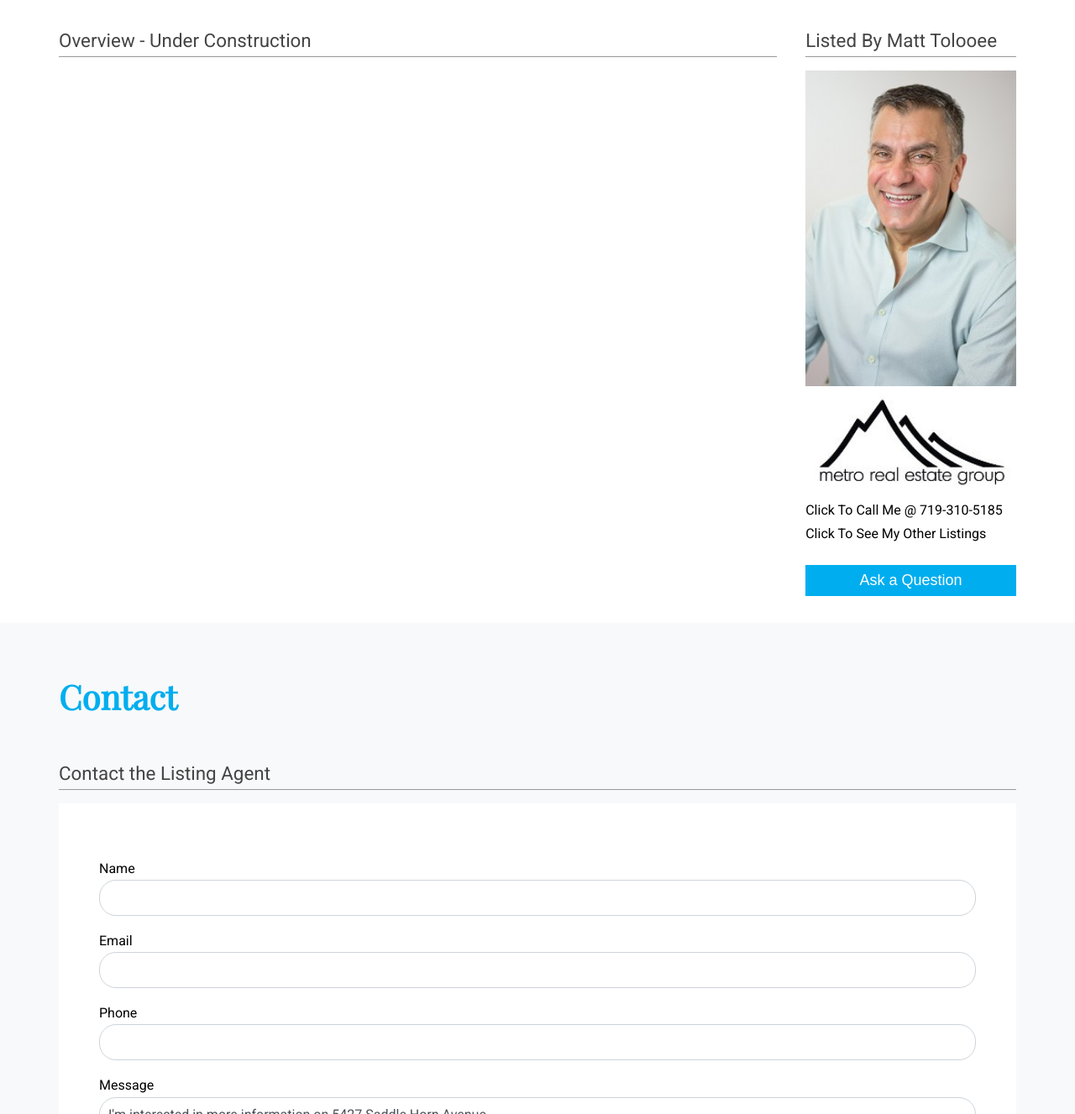
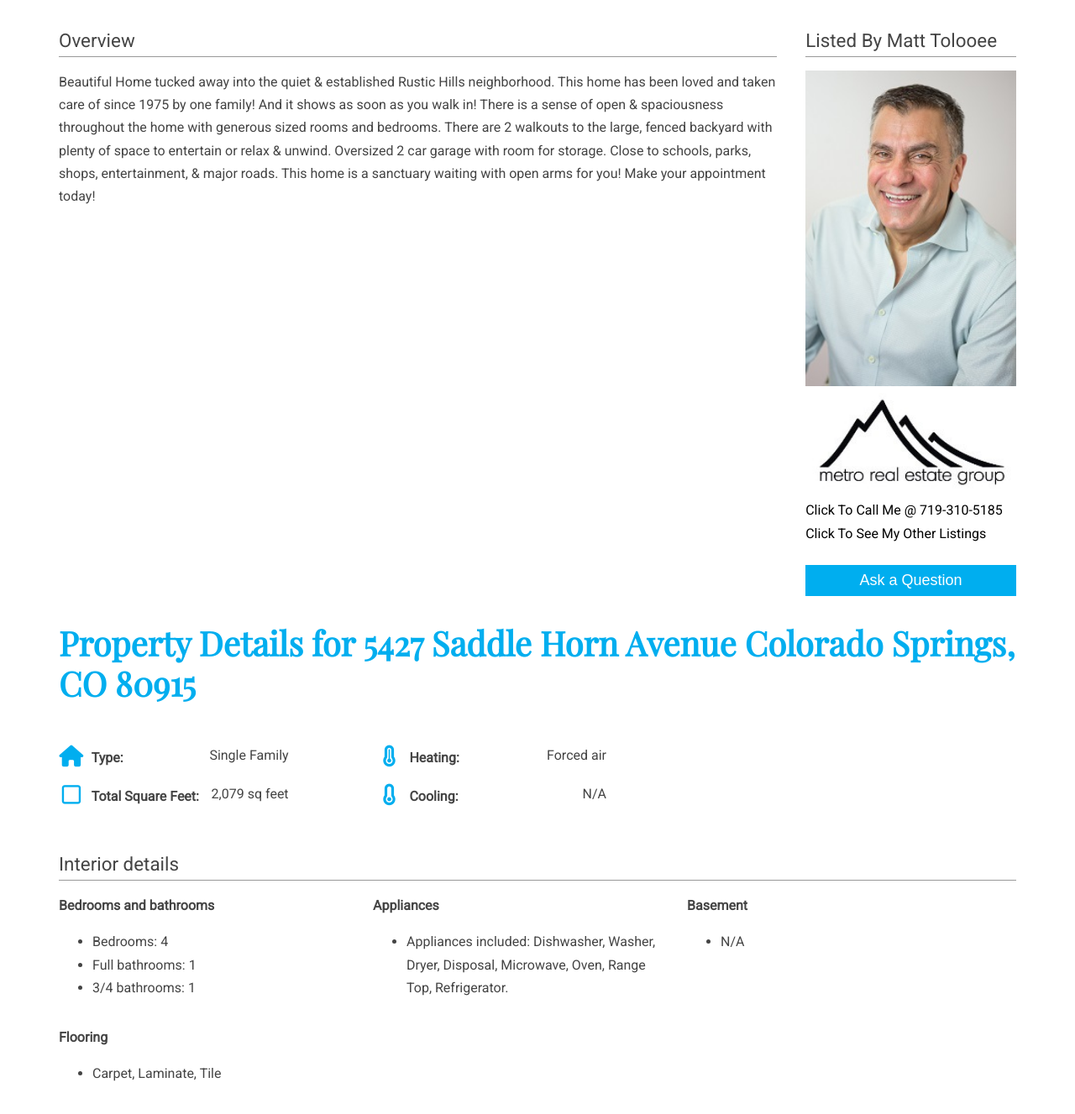
Before and after one commit to kaivont85/5427-Saddle-Horn-Ave, a plain HTML site: page index.html in a window 1280 px wide. Shown: the part 629-1956 px from the top of the page at 84% size. Drawn offline with nearby package versions, Linux system fonts and the light colour scheme; some packages are replaced by stand-ins of ours.

Commit message:
making final changes and adding description and details

```diff
--- a/index.html
+++ b/index.html
@@ -279,9 +279,16 @@
   <section id="property-description">
     <div class="flex container">
       <div class="description">
-        <h3>Overview - Under Construction</h3>
+        <h3>Overview</h3>
         <!-- <a id="right" href= "https://my.matterport.com/show/?m=c9ZKvfyrBNS">3D TOUR</a> -->
         <p>
+          Beautiful Home tucked away into the quiet & established Rustic Hills neighborhood.
+          This home has been loved and taken care of since 1975 by one family! And it shows
+          as soon as you walk in! There is a sense of open & spaciousness throughout the home
+          with generous sized rooms and bedrooms. There are 2 walkouts to the large, fenced
+          backyard with plenty of space to entertain or relax & unwind. Oversized 2 car garage
+          with room for storage. Close to schools, parks, shops, entertainment, & major roads.
+          This home is a sanctuary waiting with open arms for you! Make your appointment today!
 
         </p>
       </div>
@@ -363,7 +370,7 @@
   </section> -->
 
 
-  <!-- <section id="property-info-details">
+  <section id="property-info-details">
     <div class="container">
       <h2>Property Details for 5427 Saddle Horn Avenue Colorado Springs, CO 80915 </h2>
 
@@ -373,20 +380,16 @@
           <span>Single Family</span>
         </div>
         <div>
-          <label><span class="fa fa-car"></span> Attached Garage:</label>
-          <span> Car</span>
-        </div>
-        <div>
           <label><span class="fa fa-thermometer-full"></span> Heating:</label>
-          <span>Forced air, Propane</span>
+          <span>Forced air</span>
         </div>
         <div>
           <label><span class="fa fa-square-o"></span> Total Square Feet:</label>
-          <span>3,603 sq feet</span>
+          <span>2,079 sq feet</span>
         </div>
         <div>
           <label><span class="fa fa-thermometer-empty"></span> Cooling:</label>
-          <span>Central Air</span>
+          <span>N/A</span>
         </div>
       </div>
 
@@ -395,18 +398,17 @@
         <div>
           <strong>Bedrooms and bathrooms</strong>
           <ul>
-            <li>Bedrooms: 5</li>
-            <li>Full bathrooms: 3</li> -->
-            <!-- <li>3/4 bathrooms: 0</li> -->
-            <!-- <li>1/2 bathrooms: 2</li>
+            <li>Bedrooms: 4</li>
+            <li>Full bathrooms: 1</li>
+            <li>3/4 bathrooms: 1</li>
           </ul>
         </div>
 
         <div>
           <strong>Appliances</strong>
           <ul>
-            <li>Appliances included:  220v in Kitchen, Dishwasher,
-                Disposal, Oven, Range Top, Refrigerator.
+            <li>Appliances included: Dishwasher, Washer, Dryer,
+                Disposal, Microwave, Oven, Range Top, Refrigerator.
             </li>
           </ul>
         </div>
@@ -414,23 +416,23 @@
         <div>
           <strong>Basement</strong>
           <ul>
-            <li> Full </li>
+            <li> N/A </li>
           </ul>
         </div>
 
         <div>
           <strong>Flooring</strong>
           <ul>
-            <li>Carpet, Wood, Tile</li>
+            <li>Carpet, Laminate, Tile</li>
           </ul>
         </div>
 
-        <div> -->
-          <!-- <strong>Extras</strong>
+        <!-- <div>
+          <strong>Extras</strong>
           <ul>
             <li>Patio Furniture, blinds and curtains are also included with sale</li>
-          </ul> -->
-        <!-- </div>
+          </ul>
+        </div> -->
       </div>
 
       <h3>Exterior details</h3>
@@ -438,119 +440,27 @@
         <div>
           <strong>Parking</strong>
           <ul>
-            <li> Attached Garage</li>
-            <li>Garage spaces: 3 </li>
+            <li> Attached Oversized Garage</li>
+            <li>Garage spaces: 2 </li>
           </ul>
         </div>
 
         <div>
           <strong>Lot</strong>
           <ul>
-            <li>Lot size: 37 Acres</li>
+            <li>Lot size: 8,800 square feet </li>
           </ul>
         </div>
 
         <div>
           <strong>Property</strong>
           <ul>
-            <li>Stories: 2</li>
+            <li>Stories: Bi-Level </li>
 
           </ul>
         </div>
       </div>
 
-
-  <!-- <section id="price-history">
-    <div class="container">
-      <h3>Price History</h3>
-
-      <div class="price-history-container">
-        <div class="flex header-row">
-          <span>DATE</span>
-          <span>EVENT</span>
-          <span>PRICE</span>
-        </div>
-
-        <div class="flex">
-          <span>6/26/2020</span>
-          <span>Price change</span>
-          <span>$1,230,000 <i class="price-change decrease">(-3.6%)</i></span>
-        </div>
-
-        <div class="flex">
-          <span>6/19/2020</span>
-          <span>Listed for sale</span>
-          <span>$1,275,000 <i class="price-change increase">(+28.6%)</i></span>
-        </div>
-
-        <div class="flex">
-          <span>4/11/2015</span>
-          <span>Sold</span>
-          <span>$910,000</span>
-        </div>
-
-        <div class="flex">
-          <span>1/29/2015</span>
-          <span>Price change</span>
-          <span>$910,000 <i class="price-change decrease">(-4.2%)</i></span>
-        </div>
-
-        <div class="flex">
-          <span>11/19/2014</span>
-          <span>Listed for sale</span>
-          <span>$950,000</span>
-        </div>
-      </div>
-    </div>
-  </section>
-
-  <section id="neighborhood">
-    <div class="container">
-      <h2>Neighborhood</h2>
-
-      <div class="walk-score-container">
-        <div>
-          <span class="fa fa-walking"></span>
-          <strong>Walk Score:</strong> <a href="#">10</a>/100 <i>(Car-Dependent)</i>
-        </div>
-        <div>
-          <span class="fa fa-bus"></span>
-          <strong>Transit Score:</strong> <a href="#">9</a>/100 <i>(Minimal Transit)</i>
-        </div>
-      </div>
-
-      <h3>School ratings</h3>
-
-      <div class="school-ratings-container">
-        <div>
-          <div class="rating good"><span>8</span>/10</div>
-          <div class="school-info">
-            <div><a href="#">ABC's Elementary</a></div>
-            <span>Grades: <strong>PK-6</strong></span>
-            <span>Distance: <strong>0.4 mi</strong></span>
-          </div>
-        </div>
-
-        <div>
-          <div class="rating medium"><span>6</span>/10</div>
-          <div class="school-info">
-            <div><a href="#">Acme Junior High School</a></div>
-            <span>Grades: <strong>7-9</strong></span>
-            <span>Distance: <strong>0.5 mi</strong></span>
-          </div>
-        </div>
-
-        <div>
-          <div class="rating good"><span>9</span>/10</div>
-          <div class="school-info">
-            <div><a href="#">Pi Squared Highschool</a></div>
-            <span>Grades: <strong>10-12</strong></span>
-            <span>Distance: <strong>2.4 mi</strong></span>
-          </div>
-        </div>
-      </div>
-    </div>
-  </section> -->
 
   <section id="contact">
     <div class="container">
@@ -578,41 +488,6 @@
     </div>
   </section>
 
-  <!-- <footer>
-    <div class="flex container">
-      <div class="footer-about">
-        <h5>About Metro Real Estate Group</h5>
-        <p>Know the WHAT, Trust the HOW! .</p>
-      </div>
-
-      <div class="footer-quick-links">
-        <h5>Quick Links</h5>
-        <ul>
-          <li><a href="#">Company Website</a></li>
-          <li><a href="#">Contact Us</a></li>
-        </ul>
-      </div>
-
-      <div class="footer-subscribe">
-        <h5>Subscribe to our Newsletter</h5>
-        <div id="subscribe-container">
-          <input type="text" placeholder="Enter Email" />
-          <button class="right-rounded">Send</button>
-        </div>
-
-        <h5 class="follow-us">Follow Us</h5>
-        <ul>
-          <li><a href="#"><span class="fab fa-facebook-f"></span></a></li>
-          <li><a href="#"><span class="fab fa-twitter"></span></a></li>
-          <li><a href="#"><span class="fab fa-instagram"></span></a></li>
-        </ul>
-      </div>
-    </div> -->
-
-    <!-- <small>
-      Copyright &copy; 2022 All rights reserved | Metro Real Estate Group
-    </small>
-  </footer> -->
 </body>
 
 <script src="script.js"></script>
```
